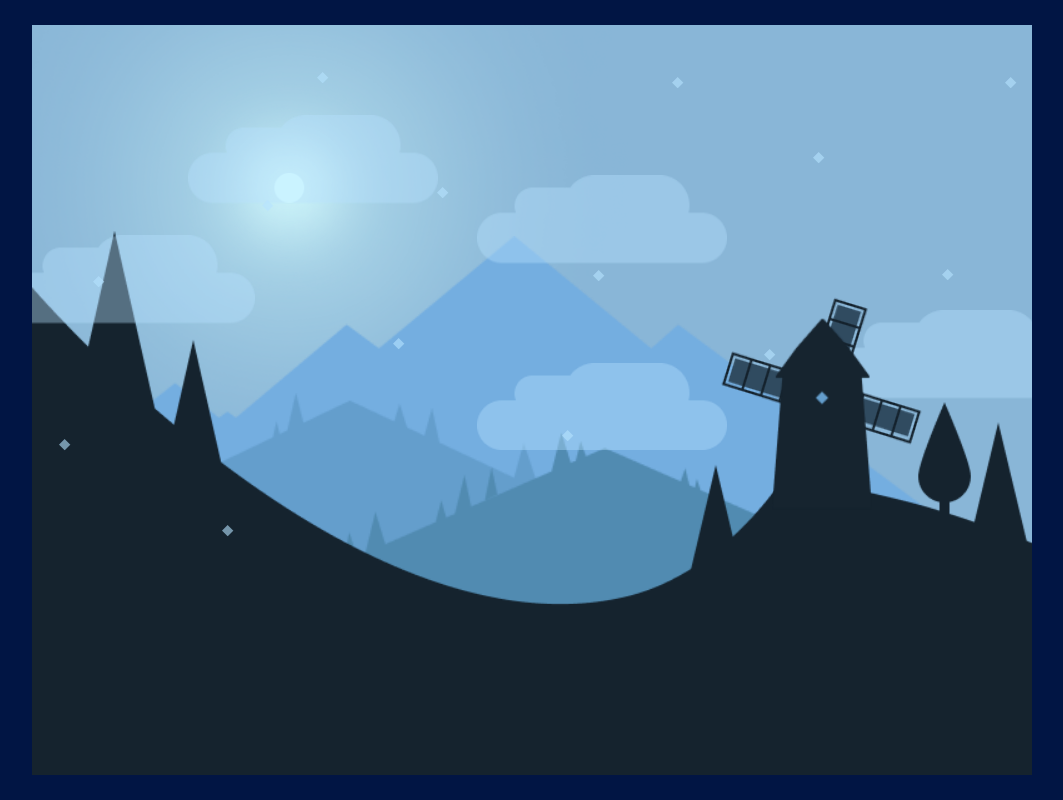
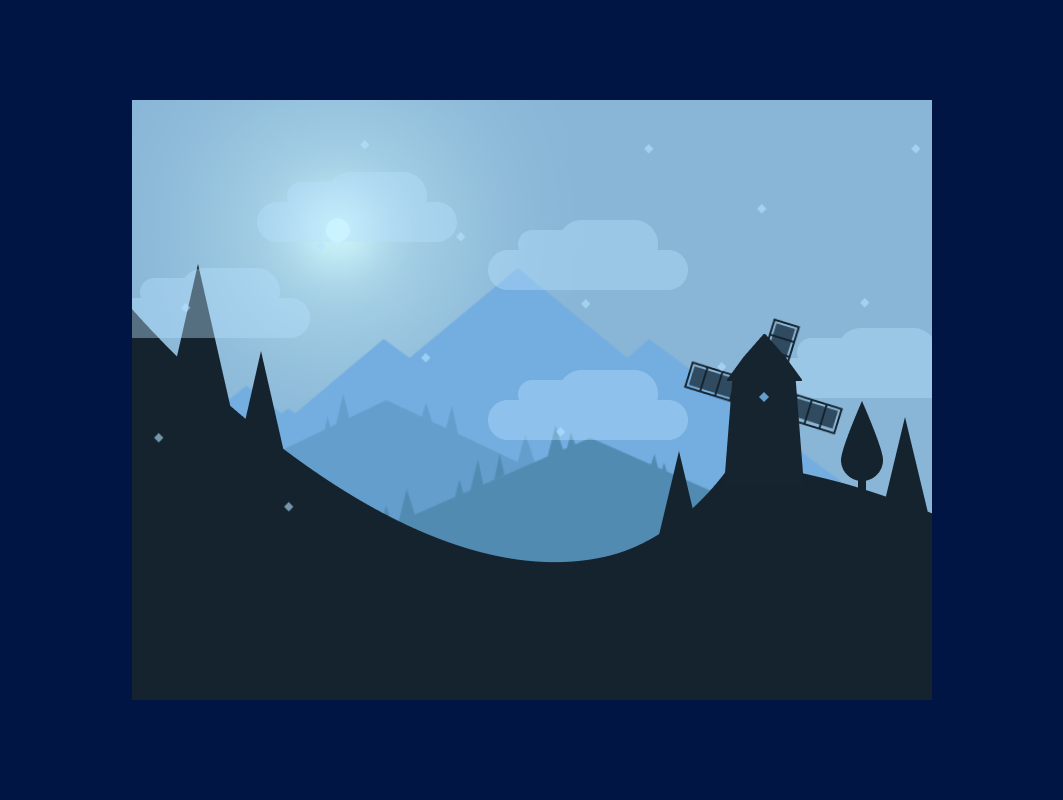
Before and after one commit to toha-web/animation-mill, a plain HTML site: page index.html in a window 1280 px wide. Shown: the whole page, without its empty margins (108-1171 px from the left). Drawn offline with Linux system fonts and the light colour scheme.

Commit message:
Fix size

```diff
--- a/style/style.css
+++ b/style/style.css
@@ -18,9 +18,9 @@ body{
 .container{
     background-color: #89B6D7;
     width: 80vw;
-    max-width: 1000px;
+    max-width: 800px;
     height: 60vw;
-    max-height: 750px;
+    max-height: 600px;
     position: relative;
     overflow: hidden;
 }
```
